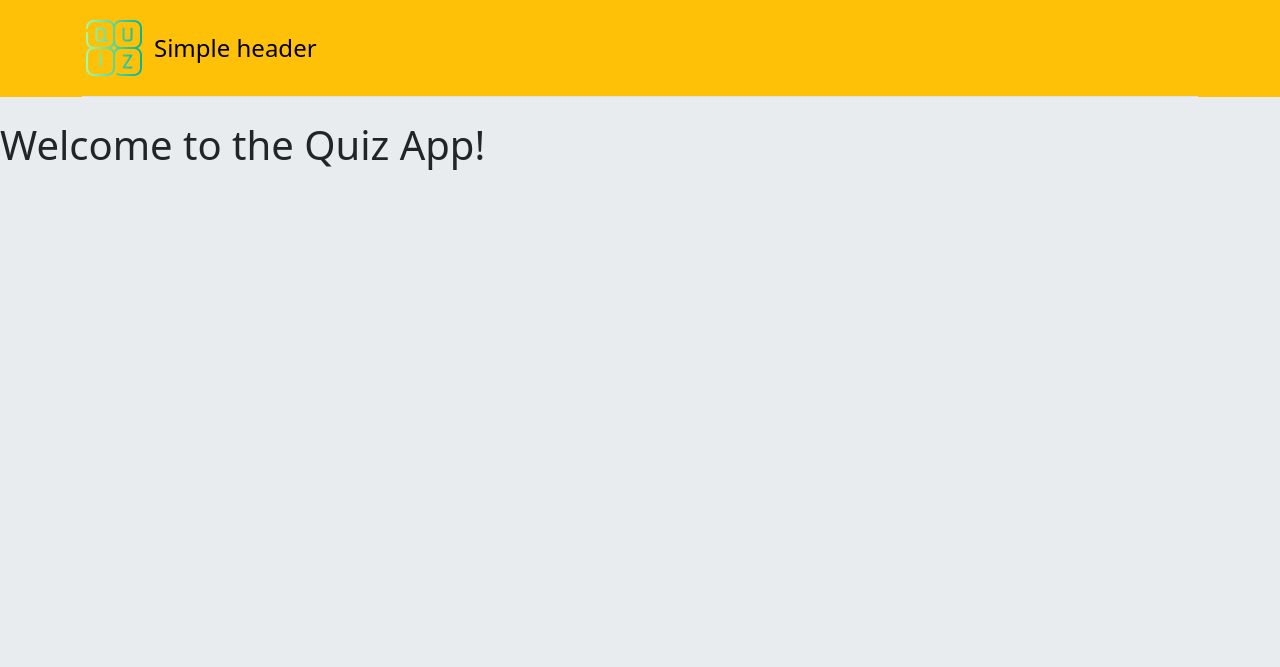
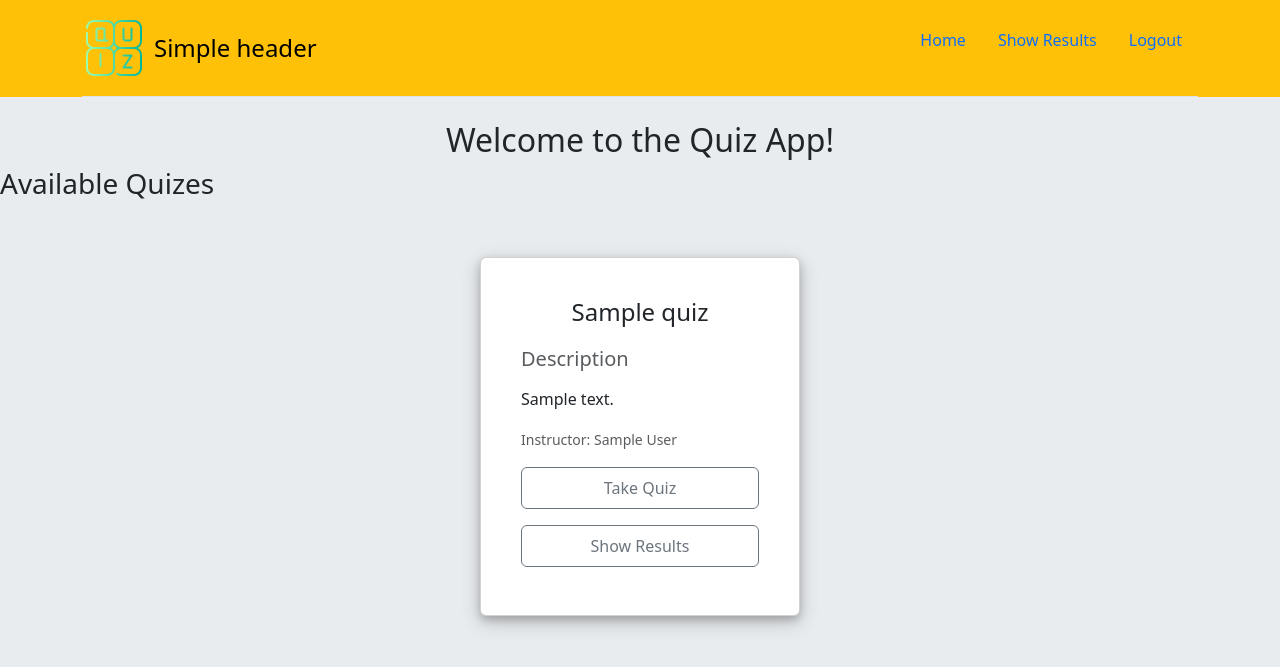
Before and after one commit to Youngnovate-Foundation/Django-QuizApp-David, a Django app: page /student/home/ in a window 1280 px wide. Shown: the top 667 px of the page. Run offline with Django 5.2, Linux system fonts and the light colour scheme; a user stored in the database is signed in; tables that the repository leaves empty hold one stand-in row (values such as "Sample post").

```diff
--- a/quiz_app/Templates/quiz_app/Instructor/create_quiz.html
+++ b/quiz_app/Templates/quiz_app/Instructor/create_quiz.html
@@ -7,7 +7,7 @@
 {% comment %} Navigation Items {% endcomment %}
 {% block nav-items %}
     <li class="nav-item">
-        <a href="{% url 'instructor_home' %}" class="nav-link active" aria-current="page">Home</a>
+        <a href="{% url 'instructor_home' %}" class="nav-link">Home</a>
     </li>
     <li class="nav-item">
         <a href="{% url 'create_quiz' %}" class="nav-link">Create Quiz</a>
--- a/quiz_app/Templates/quiz_app/Instructor/inst_home.html
+++ b/quiz_app/Templates/quiz_app/Instructor/inst_home.html
@@ -19,6 +19,7 @@
     <main class="d-flex justify-content-evenly flex-wrap pt-5">
         {% if quizzes %}
             {% for quiz in quizzes %}
+                    {% if user.id == quiz.user_id %}
                         <div class="card w-25" style="min-width: 300px;">
                             <div class="card-body">
                                 <div class="px-4 pt-4 pb-2 mb-4">
@@ -33,9 +34,12 @@
                                 </div>
                             </div>
                         </div>
+                    {% else %}
+                        <p>No quizzes yet.<a href="{% url 'create_quiz' %}" class="btn btn-warning m-3"> Create one</a>.</p>
+                    {% endif %}
             {% endfor %}
         {% else %}
-            <p>No quizzes yet. <a href="{% url 'create_quiz' %}">Create one</a>.</p>
+            <p>No quizzes yet. <a href="{% url 'create_quiz' %}">Create one {{ user.Full_name }}</a>.</p>
         {% endif %}
     </main>
 {% endblock content %}
--- a/quiz_app/Templates/quiz_app/Student/stu_home.html
+++ b/quiz_app/Templates/quiz_app/Student/stu_home.html
@@ -1,6 +1,50 @@
 {% extends 'base/base.html' %}
+{% load static %}
+
 {% block title %}Quiz App - Home{% endblock title %}
 
+{% block nav-items %}
+    <li class="nav-item">
+        <a href="{% url 'instructor_home' %}" class="nav-link">Home</a>
+    </li>
+    <li class="nav-item">
+        <a href="" class="nav-link">Show Results</a>
+    </li>
+    <li class="nav-item">
+        <a href="{% url 'logout' %}" class="nav-link">Logout</a>
+    </li>
+{% endblock nav-items %}
+
 {% block content %}
-<h1>Welcome to the Quiz App!</h1>
+    <h2 class="text-center">Welcome to the Quiz App!</h2>
+    <h3>Available Quizes</h3>
+
+    <main class="d-flex justify-content-evenly flex-wrap pt-5">
+        {% if quizzes %}
+            {% for quiz in quizzes %}
+                <div class="card w-25" style="min-width: 300px;">
+                    <div class="card-body">
+                        <div class="px-4 pt-4 pb-2 mb-4">
+                            <h4 class="card-title mb-4 text-center">{{ quiz.title }}</h5>
+                            <h5 class="card-subtitle mb-3 text-body-secondary">Description</h6>
+                            <p class="card-text">{{ quiz.description }}</p>
+                            <p class="card-text">
+                                <small class="text-muted">Instructor:
+                                    {% for user in users %}
+                                        {% if user.id == quiz.user_id %}
+                                            {{ user.Full_name}}
+                                        {% endif %}
+                                    {% endfor %}
+                                </small>
+                            </p>
+                            <a href="" class="btn btn-outline-secondary py-2 w-100">Take Quiz</a>
+                            <a href="" class="btn btn-outline-secondary mt-3 py-2 w-100">Show Results</a>
+                        </div>
+                    </div>
+                </div>
+            {% endfor %}
+        {% else %}
+            <p>No quizzes yet. <a href="{% url 'create_quiz' %}">Create one</a>.</p>
+        {% endif %}
+    </main>
 {% endblock content %}
--- a/quiz_app/forms.py
+++ b/quiz_app/forms.py
@@ -8,7 +8,7 @@ class Quiz_Form(forms.ModelForm):
         labels = {
             'title': 'Quiz Title',
             'description': 'Quiz Description',
-            'duration': 'Duration (in minutes)',
+            'duration': 'Duration',
         }
 
         widgets = {
--- a/quiz_app/models.py
+++ b/quiz_app/models.py
@@ -1,7 +1,9 @@
 from django.db import models
+from users.models import CustomUser
 
 # Create your models here.
 class  Quiz(models.Model):
+    user = models.ForeignKey(CustomUser, on_delete=models.CASCADE)
     title = models.CharField(max_length=250)
     description = models.TextField(blank=True)
     created_at = models.DateField(auto_now_add=True)
--- a/quiz_app/urls.py
+++ b/quiz_app/urls.py
@@ -6,5 +6,6 @@ urlpatterns = [
     path('instructor/home/', views.inst_home, name='instructor_home'),
     path('create_quiz/', views.Create_QuizView.as_view(), name='create_quiz'),
     path('add_question/<int:quiz_id>/', views.Add_QuestionView.as_view(), name='add_question'),
-    path('view_quiz/<int:question_id>/', views.view_qiuz_instructor, name='view_quiz_instructor'),
+    path('view_quiz/<int:quiz_id>/', views.view_qiuz_instructor, name='view_quiz_instructor'),
+    path('view_quiz/<int:quiz_id>/student/', views.view_quiz_student, name='view_quiz_student'),
 ]
--- a/quiz_app/views.py
+++ b/quiz_app/views.py
@@ -4,11 +4,14 @@ from django.contrib import messages
 from .models import Quiz, Question
 from .forms import Quiz_Form, Question_Form
 from django.contrib.auth.decorators import login_required
+from users.models import CustomUser
 
 # Create your views here.
 @login_required
 def stu_home(request):
-    return render(request, 'quiz_app/Student/stu_home.html')
+    quizzes = Quiz.objects.all()
+    users = CustomUser.objects.all()
+    return render(request, 'quiz_app/Student/stu_home.html', {'quizzes': quizzes, 'users': users})
 
 @login_required
 def inst_home(request):
@@ -23,7 +26,9 @@ class Create_QuizView(View):
     def post(self, request):
         create_quiz_form = Quiz_Form(request.POST)
         if create_quiz_form.is_valid():
-            create_quiz_form.save()
+            quiz_instance = create_quiz_form.save(commit=False)
+            quiz_instance.user = request.user
+            quiz_instance.save()
             messages.success(request, "Quiz created successfully!")
             return redirect('instructor_home')
         else:
@@ -47,7 +52,12 @@ class Add_QuestionView(View):
             messages.error(request, "Question creation Failed")
             return render(request, 'quiz_app/Instructor/add_question.html', {'add_question_form': add_question_form, 'quiz_id': quiz_id})
 
-def view_qiuz_instructor(request, question_id):
-    quiz = Quiz.objects.get(id=question_id)
+def view_qiuz_instructor(request, quiz_id):
+    quiz = Quiz.objects.get(id=quiz_id)
     questions = quiz.questions.all()
     return render(request, 'quiz_app/Instructor/view_quiz_instructor.html', {'quiz': quiz,'questions': questions})
+
+def view_quiz_student(request, quiz_id):
+    quiz = Quiz.objects.get(id=quiz_id)
+    questions = quiz.questions.all()
+    return render(request, 'quiz_app/Student/view_quiz_student.html', {'quiz': quiz,'questions': questions})
```
Also changed, not shown: quiz_app/migrations/0001_initial.py, quiz_app/migrations/0002_alter_quiz_user.py (added), quiz_app/migrations/0002_quiz_duration.py (deleted), quiz_app/migrations/0003_remove_question_correct_answer_text_and_more.py (deleted), quiz_app/migrations/0003_remove_quiz_user.py (added), quiz_app/migrations/0004_question_answer_text_question_correct_option_and_more.py (deleted), quiz_app/migrations/0004_quiz_user.py (added), quiz_app/migrations/0005_rename_answer_text_question_answer_text_sa_and_more.py (deleted), quiz_app/migrations/0006_alter_question_answer_text_tf.py (deleted). Lines whose indentation alone changed are shown as unchanged.
